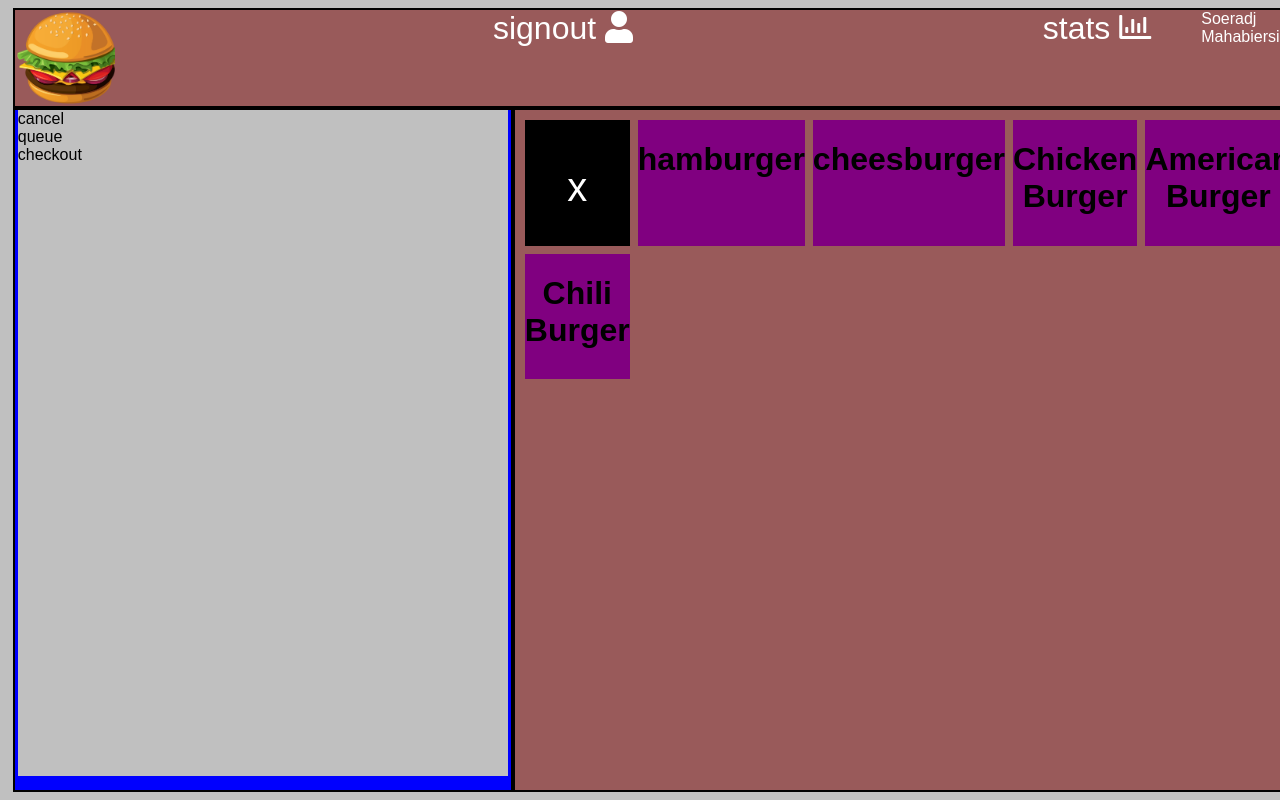
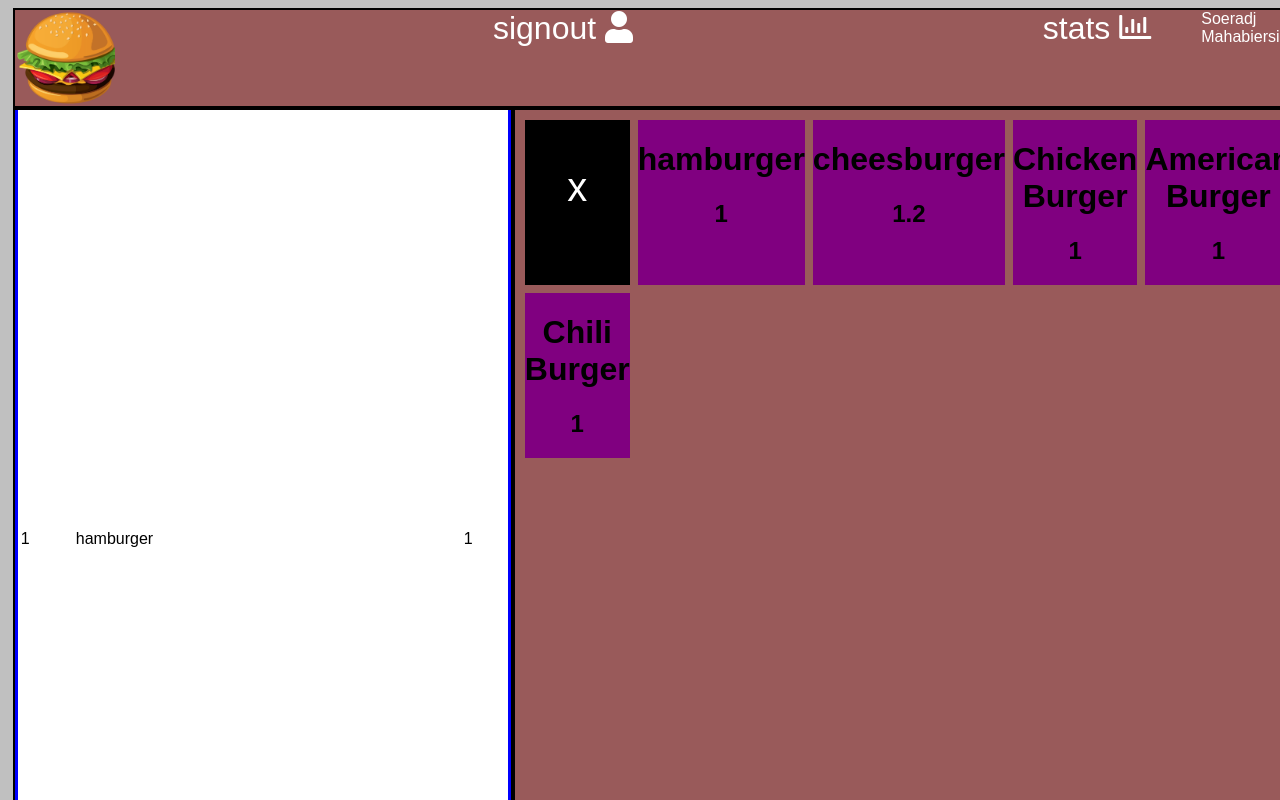
Before and after one commit to xenoflits/pointofsale, a React (Create React App) app: page / in a window 1280 px wide. Both pictures are taken after a click on the element "burgers". Shown: the top 800 px of the page. Built offline with nearby package versions, Linux system fonts and the light colour scheme.

Commit message:
worked on getting tickets to add items

```diff
--- a/src/App.css
+++ b/src/App.css
@@ -27,11 +27,14 @@ html, body, #root {
 }
 
 .ticket {
-  background-color: silver;
+  background-color: white;
   width: 490px;
   height: 98%;;
+  margin: auto;
+  display: grid;
+  grid-template-columns: 500px;
+  grid-template-rows: auto;
 
-  margin: auto;
 }
 
 
--- a/src/App.js
+++ b/src/App.js
@@ -1,22 +1,39 @@
 import React, { Component } from 'react';
 import Itempanel from './components/itempanel/itempanel'
 import Navbar from './components/navbar/navbar'
+import Ticketpanel from './components/ticketpanel/ticketpanel'
 import './App.css';
 
+
 class App extends Component {
+  constructor(){
+    super();
+    this.state = {
+      items: [{
+        quantity: 1,
+        name: "hamburger",
+        cost: 1.00
+    }
+  ]
+    }
+    this.handleItemClick = this.handleItemClick.bind(this);
+  }
+
+  handleItemClick(obj){
+    console.log(obj);
+    let temp =  this.state.items;
+    temp.push(obj);
+    this.setState({
+      items: temp
+    })
+}
+
   render() {
     return (
       <div className="App">
         <Navbar />
-        <section className="ticketpanel">
-          <div className="ticket">
-            <div className="cancel">cancel</div>
-            <div className="queue">queue</div>
-            <div className="checkout">checkout</div>
-          </div>
-        </section>
-
-        <Itempanel />
+        <Ticketpanel items={this.state.items} />
+        <Itempanel handleItemClick={this.handleItemClick} />
       </div>
     );
   }
--- a/src/components/itempanel/item.js
+++ b/src/components/itempanel/item.js
@@ -1,9 +1,22 @@
 import React from 'react'
 
-const Item = (props => {
-    return (
-        <div className="item"><h1>{props.name}</h1><h2>{props.price}</h2></div>
-    )
-})
+
+class Item extends React.Component{
+    constructor(){
+        super();
+    this.handleclick = this.handleclick.bind(this);
+    }
+
+handleclick(){
+this.props.ItemClick(this.props.obj)
+}
+
+render(){
+        return (
+            <div className="item" onClick={this.handleclick}><h1>{this.props.name}</h1><h2>{this.props.cost}</h2></div>
+        )
+    }
+
+}
 
 export default Item
--- a/src/components/itempanel/itempanel.js
+++ b/src/components/itempanel/itempanel.js
@@ -20,13 +20,14 @@ class Itempanel extends React.Component {
         this.setMode = this.setMode.bind(this);
         this.handleItems = this.handleItems.bind(this);
         this.handleBackClick = this.handleBackClick.bind(this);
+        //this.handleItemClick = this.handleItemClick.bind(this);
     }
 
     handleItems(e){
         const currentItems = Items.map((item)=>{
-            console.log(this.state.CurrentCat)
+
             if (item.category === e){
-                return (<Item name={item.name} price={item.price} />)
+                return (<Item name={item.name} cost={item.cost} obj={item} ItemClick={this.props.handleItemClick}/>)
             }
             else {
                 return( null)
@@ -41,6 +42,10 @@ class Itempanel extends React.Component {
     handleBackClick(){
         this.setMode();
     }
+    /*handleItemClick(obj){
+        console.log(obj);
+    }*/
+
 
     setMode(e){
         if (this.state.Mode === "Categories"){
--- a/src/components/ticketpanel/ticket.js
+++ b/src/components/ticketpanel/ticket.js
@@ -0,0 +1,32 @@
+import React from 'react'
+import TicketItem from './ticketitem'
+
+
+class Ticket extends React.Component {
+    constructor(){
+        super();
+        this.state = {
+            order: 1,
+
+        }
+    this.updateTicket = this.updateTicket.bind(this);
+    }
+
+    updateTicket(obj){
+
+    }
+    render(){
+        let orderdisplay = this.props.items.map((order)=>{return <TicketItem quantity={order.quantity} name={order.name} cost={order.cost}/>})
+        return(
+            <div className="ticket">
+               <table>
+
+                {orderdisplay}
+                 </table>
+
+            </div>
+        )
+    }
+}
+
+export default Ticket
--- /dev/null
+++ b/src/components/ticketpanel/ticketitem.js
@@ -0,0 +1,28 @@
+import React from 'react'
+
+/*class TicketItem extends React.Component {
+    render(){
+        return(
+        <tr>
+            <td>{this.props.quantity}</td>
+            <td>{this.props.name}</td>
+            <td>{this.props.price}</td>
+        </tr>
+
+        )
+    }
+}*/
+
+const TicketItem = (props) => {
+return(
+    <tr>
+            <td>{props.quantity}</td>
+            <td>{props.name}</td>
+            <td>{props.cost}</td>
+        </tr>
+)
+}
+
+
+
+export default TicketItem
--- a/src/components/ticketpanel/ticketpanel.js
+++ b/src/components/ticketpanel/ticketpanel.js
@@ -0,0 +1,19 @@
+import React from 'react'
+import Ticket from './ticket'
+
+
+class Ticketpanel extends React.Component{
+    render(){
+        return(
+        <section className="ticketpanel">
+            <Ticket items={this.props.items}/>
+            <div className="checkout">
+                <button className="checkout-button">checkout</button>
+            </div>
+        </section>
+
+        )
+    }
+}
+
+export default Ticketpanel
```
Also changed, not shown: src/components/ticketpanel/cancel.js (deleted), src/components/ticketpanel/checkout.js (deleted), src/components/ticketpanel/queue.js (deleted).
